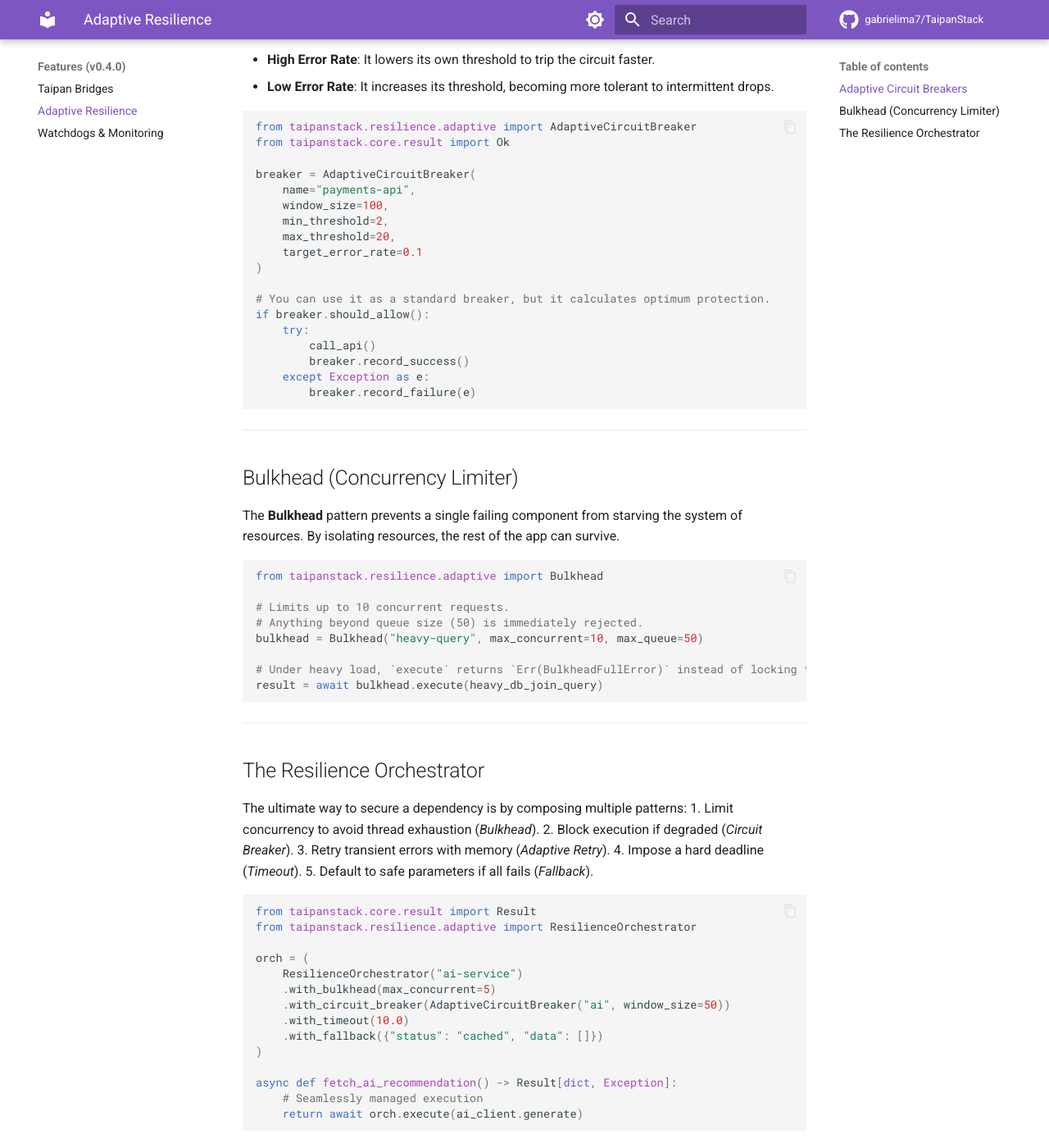
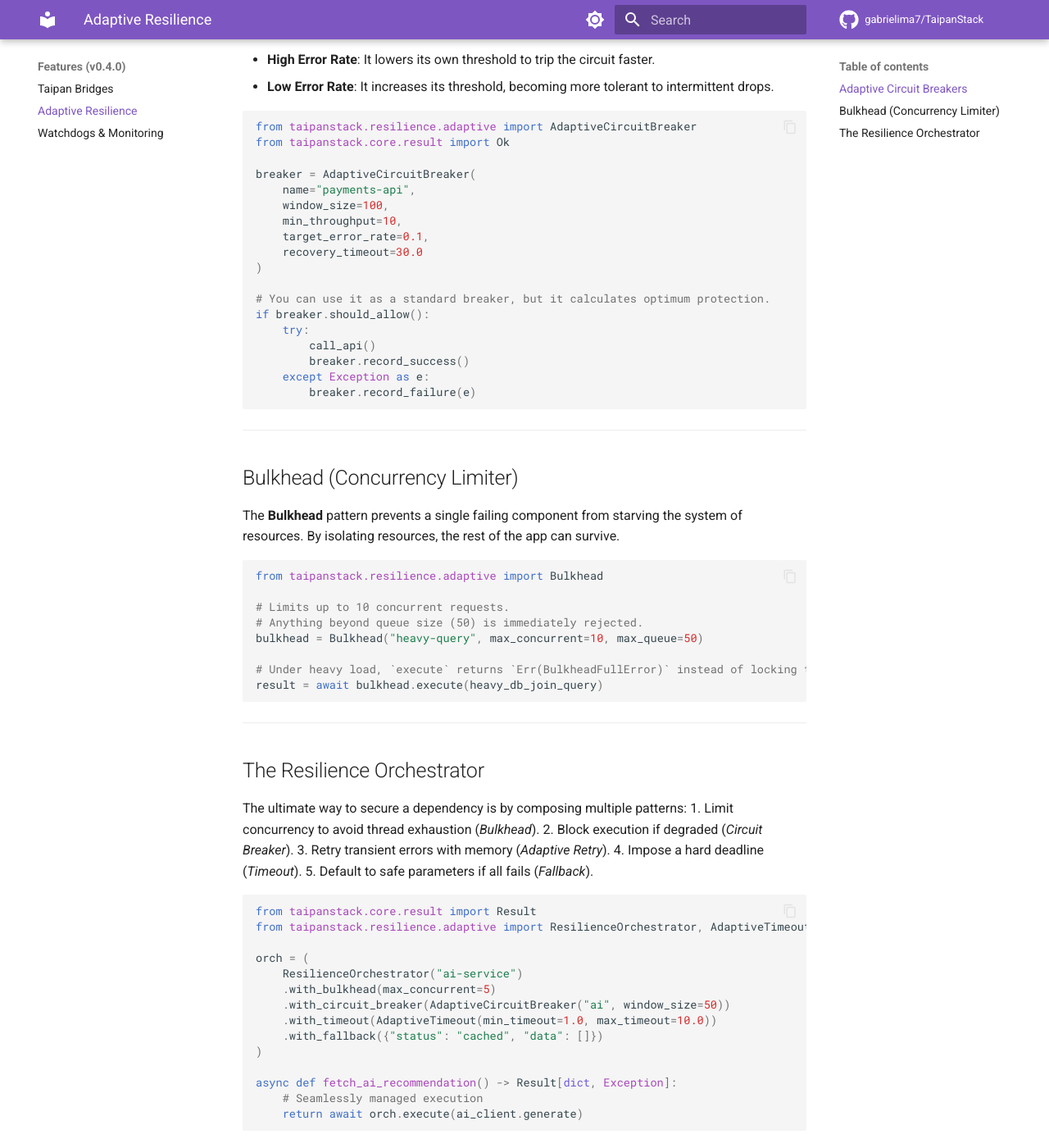
Before and after one commit to gabrielima7/TaipanStack, an MkDocs documentation site: the page built from docs/features/adaptive-resilience.md, in a window 1280 px wide and 1400 px high, scrolled down 496 px. Shown: the whole window at 82% size. Built offline with MkDocs 1.6.1 and Material for MkDocs 9.7.7, drawn with Linux system fonts in a browser that asks for light colours; comment, search, counter and statistics services are not loaded.

Commit message:
docs: sync mkdocs and docs with v0.4.0 adaptive resilience features
Co-authored-by: gabrielima7 <230595838+gabrielima7@users.noreply.github.com>

````diff
--- a/docs/features/adaptive-resilience.md
+++ b/docs/features/adaptive-resilience.md
@@ -20,9 +20,9 @@ from taipanstack.core.result import Ok
 breaker = AdaptiveCircuitBreaker(
     name="payments-api",
     window_size=100,
-    min_threshold=2,
-    max_threshold=20,
-    target_error_rate=0.1
+    min_throughput=10,
+    target_error_rate=0.1,
+    recovery_timeout=30.0
 )
 
 # You can use it as a standard breaker, but it calculates optimum protection.
@@ -64,13 +64,13 @@ The ultimate way to secure a dependency is by composing multiple patterns:
 
 ```python
 from taipanstack.core.result import Result
-from taipanstack.resilience.adaptive import ResilienceOrchestrator
+from taipanstack.resilience.adaptive import ResilienceOrchestrator, AdaptiveTimeout
 
 orch = (
     ResilienceOrchestrator("ai-service")
     .with_bulkhead(max_concurrent=5)
     .with_circuit_breaker(AdaptiveCircuitBreaker("ai", window_size=50))
-    .with_timeout(10.0)
+    .with_timeout(AdaptiveTimeout(min_timeout=1.0, max_timeout=10.0))
     .with_fallback({"status": "cached", "data": []})
 )
 
````
Also changed, not shown: CHANGELOG.md (+1 -0 lines), README.md (+2 -2 lines), docs/api/utils.md (+54 -0 lines), docs/releases/v0.4.0.md (+1 -0 lines), 1 other file.
